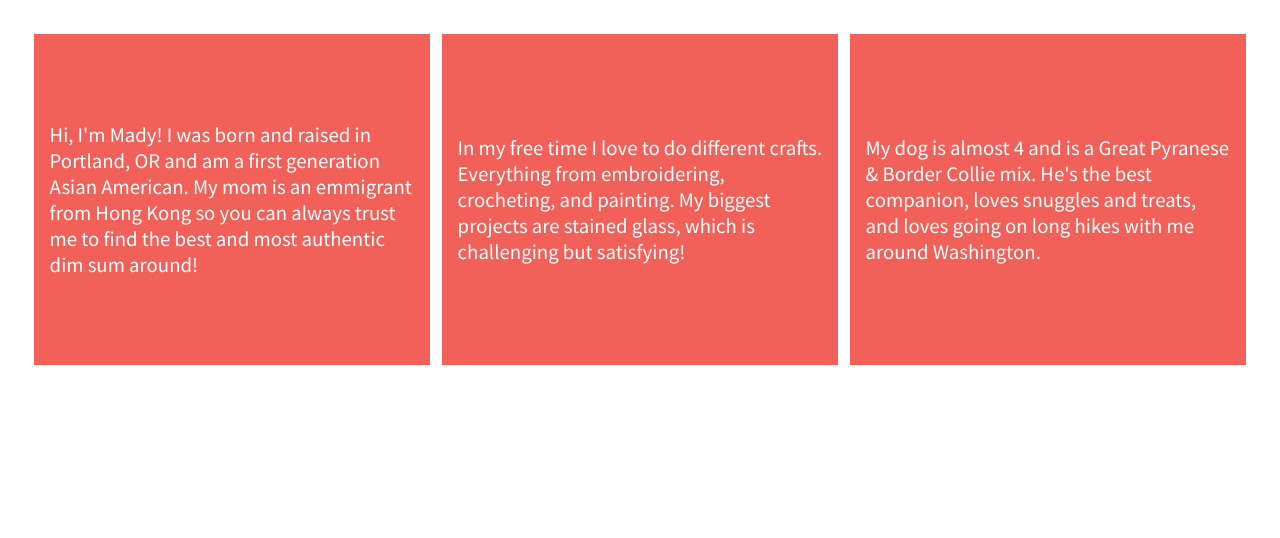
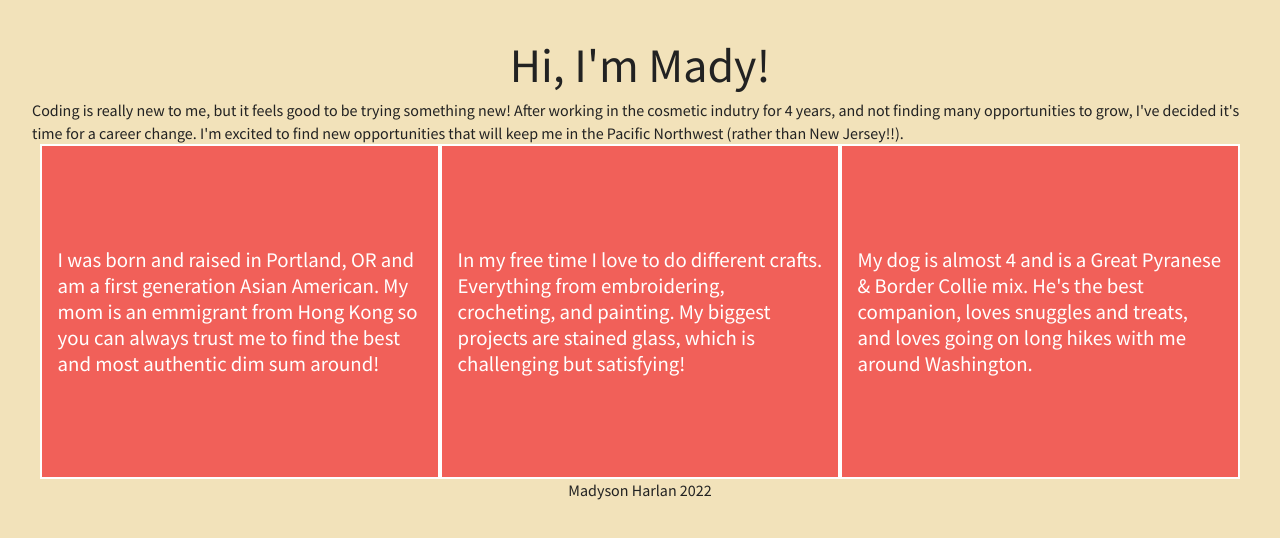
Before and after one commit to madywh/divs-flexbox, a plain HTML site: page index.html in a window 1280 px wide. Drawn offline with nearby package versions, Linux system fonts and the light colour scheme.

Commit message:
Created flexbox layout and added header, main, footer

```diff
--- a/css/main.css
+++ b/css/main.css
@@ -97,7 +97,7 @@ textarea {
 
 
 html {
-  background-color: #fff;
+  background-color: #f2e2ba;
   height: 100%;
   font-size: 16px;
 }
@@ -108,10 +108,25 @@ body {
   height: 100%;
 }
 
+header {
+    display: flex;
+    justify-content: flex-start;
+    font-size: 3em;
+}
+
+main {
+    display: flex;
+    justify-content: center;
+    align-items: center;
+}
+
 .wrapper {
   /*add display:flex and set justify-content to space-between*/
   display: flex;
   justify-content: space-between;
+  justify-content: center;
+  align-items: center;
+  flex-flow: row wrap;
 }
 
 .div-1, .div-2, .div-3 {
@@ -129,7 +144,11 @@ body {
   border: #fff solid 0.1em;
 }
 
-
+footer {
+    display: flex;
+    justify-content: center;
+    align-items: center;
+}
 
 
 /* ==========================================================================
--- a/index.html
+++ b/index.html
@@ -22,8 +22,10 @@
         <![endif]-->
 
         <section class="wrapper">
+            <header>Hi, I'm Mady!</header>
+            <main>Coding is really new to me, but it feels good to be trying something new! After working in the cosmetic indutry for 4 years, and not finding many opportunities to grow, I've decided it's time for a career change. I'm excited to find new opportunities that will keep me in the Pacific Northwest (rather than New Jersey!!).</main>
             <div class="div-1">
-                Hi, I'm Mady! I was born and raised in Portland, OR and am a first generation Asian American. My mom is an emmigrant from Hong Kong so you can always trust me to find the best and most authentic dim sum around!
+                I was born and raised in Portland, OR and am a first generation Asian American. My mom is an emmigrant from Hong Kong so you can always trust me to find the best and most authentic dim sum around!
             </div>
             <div class="div-2">
                 In my free time I love to do different crafts. Everything from embroidering, crocheting, and painting. My biggest projects are stained glass, which is challenging but satisfying!
@@ -31,6 +33,7 @@
             <div class="div-3">
                 My dog is almost 4 and is a Great Pyranese &amp; Border Collie mix. He's the best companion, loves snuggles and treats, and loves going on long hikes with me around Washington.
             </div>
+            <footer>Madyson Harlan 2022</footer>
         </section>
 
         <script src="https://ajax.googleapis.com/ajax/libs/jquery/1.11.3/jquery.min.js"></script>
```
